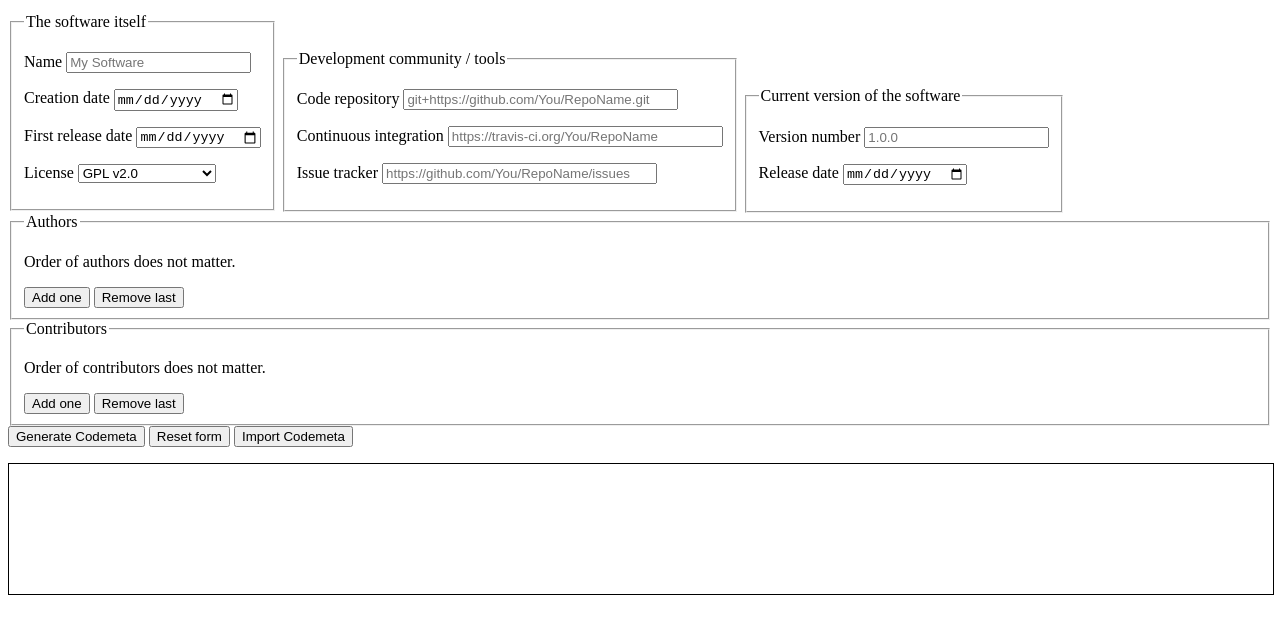
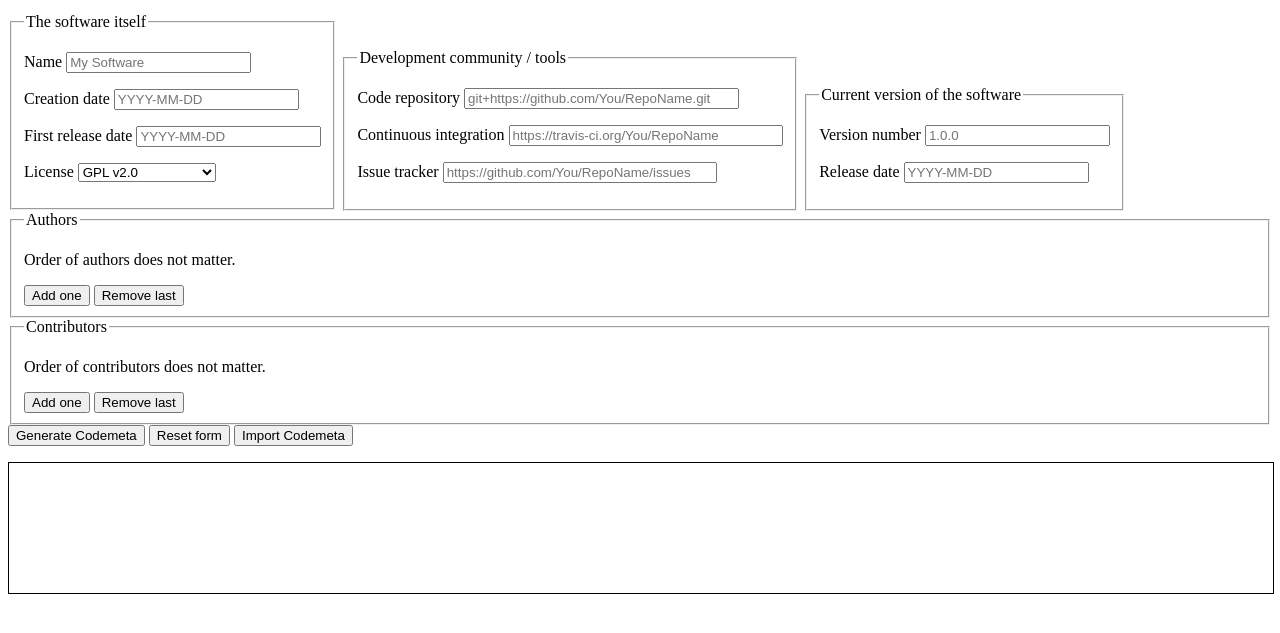
Before and after one commit to codemeta/codemeta-generator, a plain HTML site: page index.html in a window 1280 px wide. Shown: the part 101-734 px from the top of the page. Drawn offline with Linux system fonts and the light colour scheme.

Commit message:
Use 'text' field for dates.
1. Prevents import from discarding invalid input (shows a validation error instead)
2. More uniform behavior across browsers (Safari and IE used a fallback method).

```diff
--- a/index.html
+++ b/index.html
@@ -31,13 +31,13 @@ See top-level LICENSE file for more information
 
             <p title="The date on which the software was created.">
                 <label for="dateCreated">Creation date</label>
-                <input type="date" name="dateCreated" id="dateCreated"
+                <input type="text" name="dateCreated" id="dateCreated"
                     placeholder="YYYY-MM-DD" pattern="\d{4}-\d{2}-\d{2}" />
             </p>
 
             <p title="Date of first publication.">
                 <label for="datePublished">First release date</label>
-                <input type="date" name="datePublished" id="datePublished"
+                <input type="text" name="datePublished" id="datePublished"
                     placeholder="YYYY-MM-DD" pattern="\d{4}-\d{2}-\d{2}" />
             </p>
 
@@ -91,7 +91,7 @@ See top-level LICENSE file for more information
 
             <p title="The date on which the software was most recently modified.">
                 <label for="dateModified">Release date</label>
-                <input type="date" name="dateModified" id="dateModified"
+                <input type="text" name="dateModified" id="dateModified"
                     placeholder="YYYY-MM-DD" pattern="\d{4}-\d{2}-\d{2}" />
             </p>
         </fieldset>
```
